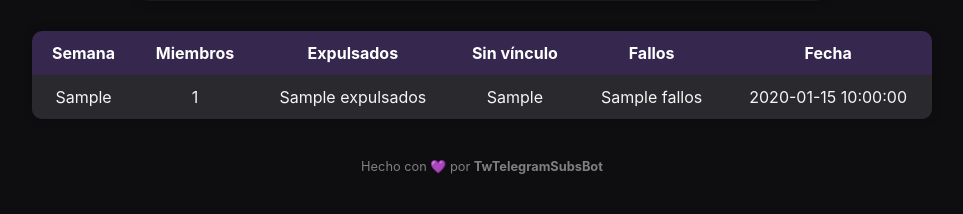
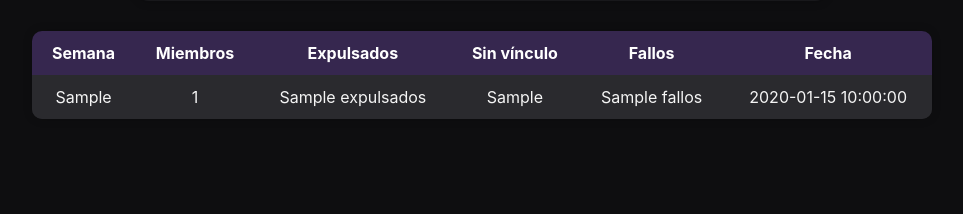
Before and after one commit to MADREFOKA/TwTelegramSubsBot, a Python web app: template app/templates/dashboard.html in a window 1280 px wide. Shown: the part 627-841 px from the top of the page, without its empty margins (158-1121 px from the left). After the commit the page ends 746 px from the top, so only its background shows below. Run offline with Jinja, Linux system fonts and the light colour scheme; the template is opened without the code that fills it: most values are stand-ins (such as "Sample title", 1, 10 or a date in 2020); grey boxes marked "Sample" are stand-in pictures.

Commit message:
Update dashboard.html

```diff
--- a/app/templates/dashboard.html
+++ b/app/templates/dashboard.html
@@ -74,8 +74,6 @@
       {% endfor %}
     </table>
   </div>
-
-  <footer>Hecho con 💜 por <b>TwTelegramSubsBot</b></footer>
   <div id="toast">🧹 Auditoría en curso...</div>
 
   <script>
```
